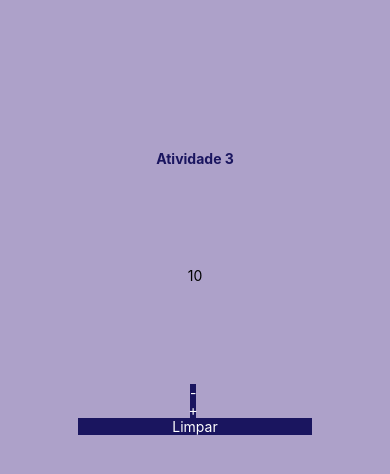
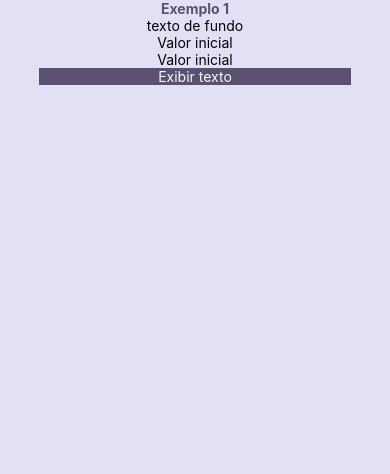
Before and after one commit to paulomussi/aula-introducao-expo, a React Native app: screen / in a window 390 px wide. Shown: the top 474 px of the page. Built offline with nearby package versions, Linux system fonts and the light colour scheme; what react-native-responsive-fontsize would draw is missing.

Commit message:
aula15-09

```diff
--- a/App.js
+++ b/App.js
@@ -7,6 +7,7 @@ import { RFPercentage } from 'react-native-responsive-fontsize';
 import Exemplo01 from './src/exemplos/ex01';
 import Exemplo02 from './src/exemplos/ex02';
 import Exemplo03 from './src/exemplos/ex03';
+import Exemplo04 from './src/exemplos/ex04';
 
 
 import Atividade01 from './src/atividades/atv01';
@@ -16,7 +17,7 @@ import Atividade03 from './src/atividades/atv03';
 export default function App() {
   return (
     <View style={styles.container}>
-      <Atividade03/>
+      <Exemplo04/>
       <StatusBar style="auto" />
     </View>
   );
--- a/src/atividades/atv03/index.js
+++ b/src/atividades/atv03/index.js
@@ -14,7 +14,7 @@ export default function Exemplo03() {
         setNumero(numero + 1)
         // console.log(numero);
     }
-    function handleDecrementar() {
+    function handleDiminuir() {
         setNumero(numero - 1)
     }
     function handleLimpar() {
@@ -33,30 +33,25 @@ export default function Exemplo03() {
                 accessibilityLabel='Botão de alerta'
             /> */}
 
+
+
+                <View style={styles.botaoMenor}>
+                    <TouchableOpacity
+                        style={styles.botao}
+                        onPress={() => handleDiminuir()}>
+                        <Text style={styles.txtBotao}>-</Text>
+                    </TouchableOpacity>
+
             <Text style={styles.txt}>{numero}</Text>
 
-            <View>
-                <View>
                     <TouchableOpacity
                         style={styles.botao}
-                        onPress={() => handleDecrementar()}
-                    >
-                        <Text style={styles.txtBotao}>-</Text>
-                    </TouchableOpacity>
-                </View>
-
-
-                <View >
-                    <TouchableOpacity
-                        style={styles.botao}
-                        onPress={() => handleIncrementar()}
-                    >
+                        onPress={() => handleIncrementar()}>
                         <Text style={styles.txtBotao}>+</Text>
                     </TouchableOpacity>
                 </View>
 
 
-            </View>
 
 
             <TouchableOpacity
--- a/src/atividades/atv03/styles.js
+++ b/src/atividades/atv03/styles.js
@@ -34,6 +34,10 @@ const styles = StyleSheet.create(
             color:'rgba(255, 255, 255, 1)',
             fontSize: RFPercentage(2),
         },
+        botaoMenor:{
+            flexDirection: 'row',
+        },
+
     }
 );
 
--- /dev/null
+++ b/src/exemplos/ex04/index.js
@@ -0,0 +1,47 @@
+import { useState } from 'react';
+import { View, Text, TextInput, TouchableOpacity } from 'react-native';
+
+import styles from './styles';
+
+export default function Exemplo01() {
+
+    const [texto, setTexto] = useState('');
+    const [txt2, setTxt2] = useState('Valor inicial');
+
+    return (
+        <View style={styles.container}>
+            <Text style={styles.titulo}>Exemplo 1</Text>
+            {/* <Text style={styles.txt}>Introdução React Native com Expo</Text> */}
+            <Text style={styles.txt}>{texto}</Text>
+
+            <TextInput
+                onChangeText={setTexto}
+                placeholder='texto de fundo'
+                keyboardType='ascii-capable'
+                style={styles.input}
+            //editable={false}
+            //multiline
+            //numberOfLines={4}
+            //securityTextEntry
+            />
+
+            <Text style={styles.txt}>{txt2}</Text>
+            <TextInput
+                value={txt2}
+                onChangeText={setTxt2}
+                placeholder='Digite sua mensagem'
+                keyboardType='ascii-capable'
+                style={styles.input}
+            />
+
+            <TouchableOpacity
+                style={styles.botao}
+                onPress={() => {}}>
+
+                    <Text style={styles.txtBotao}>Exibir texto</Text>
+
+            </TouchableOpacity>
+
+        </View>
+    );
+}
--- /dev/null
+++ b/src/exemplos/ex04/styles.js
@@ -0,0 +1,51 @@
+import { StyleSheet, TextInput } from 'react-native';
+import { RFPercentage, RFValue } from "react-native-responsive-fontsize";
+
+
+
+const styles = StyleSheet.create(
+    {
+        container: {
+            flex: 1,
+            backgroundColor: 'rgba(227, 224, 245, 1)',
+            alignItems: 'center',
+        },
+        titulo: {
+            fontSize: RFPercentage(5),
+            // fontSize: RFValue(25),
+            fontWeight: 'bold',
+            color: '#5a5072ff',
+            margin: RFPercentage(5),
+        },
+        txt:{
+            fontSize: RFPercentage(2.5),
+        },
+        input:{
+            borderWidth: RFPercentage(0.5),
+            borderColor: '#5a5072ff',
+            width: '80%',
+            borderRadius: RFPercentage(1.5),
+            padding: RFPercentage(1.5),
+            fontSize: RFPercentage(2),
+            textAlign: 'center'
+        },
+        botao:{
+            color:'rgba(15, 5, 51, 1)',
+            fontSize: RFPercentage(2),
+            padding: RFPercentage(1),
+            borderRadius: RFPercentage(2),
+            borderWidth: RFPercentage(0.2),
+            margin: RFPercentage(2.6),
+            borderColor: '#5a5072ff',
+            width: '80%',
+            alignItems: 'center',
+            backgroundColor:'#5a5072ff',
+        },
+        txtBotao:{
+            fontSize: RFPercentage(2.5),
+            color: '#fafafa',
+        },
+    }
+);
+
+export default styles;
```
